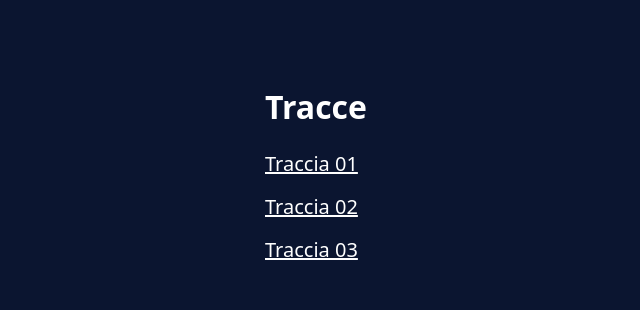
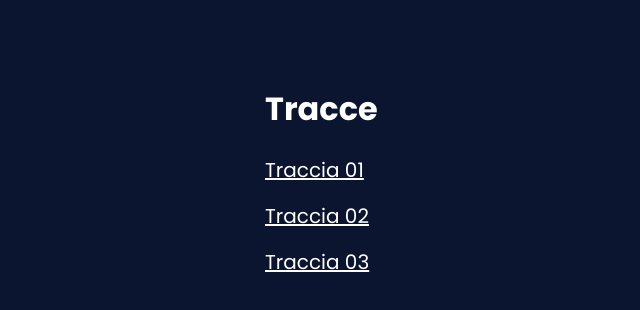
Before and after one commit to alexandraaxinte9/tracce-minori, a SvelteKit app: page /tracce in a window 1280 px wide. Shown: the top 310 px of the page, without its empty margins (55-695 px from the left). Built offline with nearby package versions, Linux system fonts and the light colour scheme.

Commit message:
inserito font poppins

```diff
--- a/src/app.css
+++ b/src/app.css
@@ -4,7 +4,7 @@
 	--color-text-muted: rgba(255, 255, 255, 0.35);
 	--color-path-done: #ffffff;
 	--color-path-todo: rgba(255, 255, 255, 0.25);
-	--font-sans: system-ui, -apple-system, 'Segoe UI', Roboto, sans-serif;
+	--font-sans: 'Poppins', sans-serif;
 }
 
 html,
--- a/src/app.html
+++ b/src/app.html
@@ -4,6 +4,12 @@
 		<meta charset="utf-8" />
 		<meta name="viewport" content="width=device-width, initial-scale=1" />
 		<meta name="text-scale" content="scale" />
+		<link rel="preconnect" href="https://fonts.googleapis.com" />
+		<link rel="preconnect" href="https://fonts.gstatic.com" crossorigin />
+		<link
+			href="https://fonts.googleapis.com/css2?family=Poppins:wght@300;400;600;700&display=swap"
+			rel="stylesheet"
+		/>
 		%sveltekit.head%
 	</head>
 	<body data-sveltekit-preload-data="hover">
```
